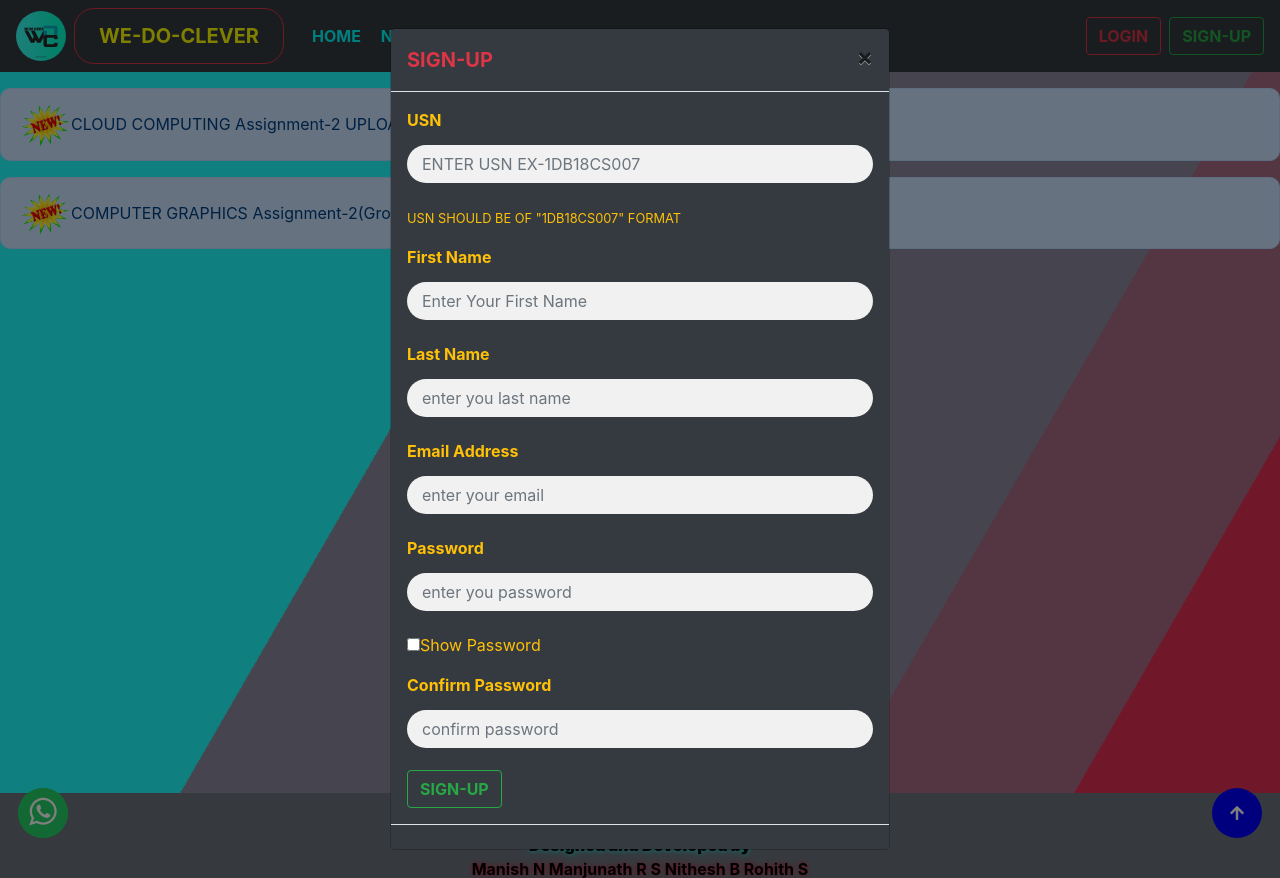
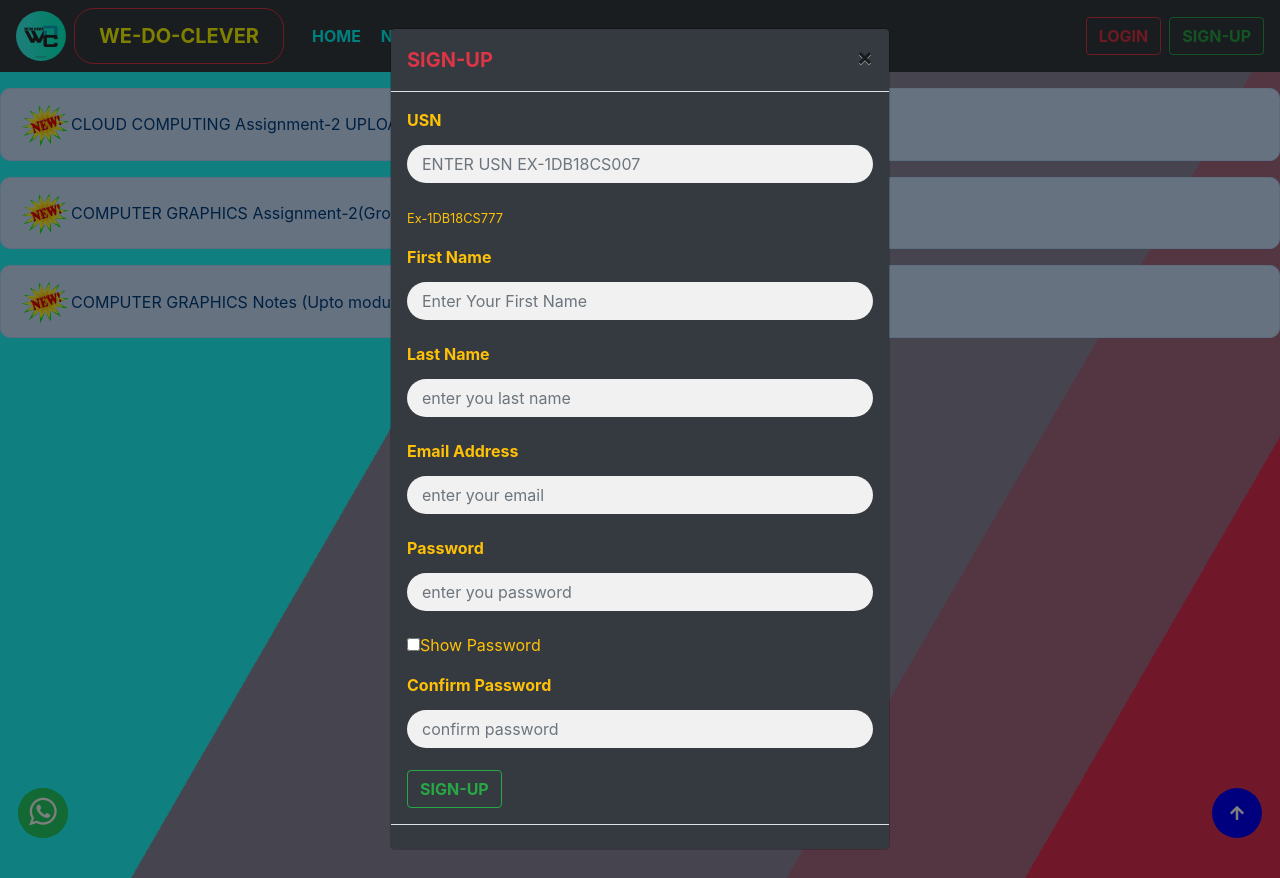
Before and after one commit to MonstrousEye/Assignment, a Django app: page / in a window 1280 px wide, after a click on "SIGN-UP". Run offline with Django 3.2, Linux system fonts and the light colour scheme; some libraries are stand-ins or nearby versions.

Commit message:
final commit

```diff
--- a/templates/basic.html
+++ b/templates/basic.html
@@ -157,8 +157,8 @@
 
       <div class="form-group text-warning">
       <label for="username"><b>USN</b></label>
-      <input type="text" class="form-control " name="username" id="username" pattern="1DB[0-9][0-9][A-Z][A-Z][0-9][0-9][0-9]" placeholder="ENTER USN EX-1DB18CS007 " required>
-      <small>USN SHOULD BE OF "1DB18CS007" FORMAT</small>
+      <input type="text" class="form-control " name="username" id="username" pattern="[0-9][A-Z][A-Z][0-9][0-9][A-Z][A-Z][0-9][0-9][0-9]" placeholder="ENTER USN EX-1DB18CS007 " required>
+      <small>Ex-1DB18CS777</small>
       </div>
 
      <div class="form-group text-warning">
--- a/templates/index.html
+++ b/templates/index.html
@@ -79,14 +79,21 @@ h1 {
 <div class="alert alert-primary d-flex align-items-center mt-3" role="alert" role="alert" style="border-radius:10px; text-align:center; ">
   <img  src="{% static 'images/icon_new.gif' %}" alt="Logo" style="width:50px;" >
   <div >
-     CLOUD COMPUTING Assignment-2 UPLOADED <a href="/assignments" target="_blank"  >Clickhere</a>
+     CLOUD COMPUTING Assignment-2 UPLOADED <a href="/assignments" target="_blank"  > Clickhere</a>
   </div>
 </div>
 
 <div class="alert alert-primary d-flex align-items-center" role="alert" role="alert" style="border-radius:10px; text-align:center; ">
   <img  src="{% static 'images/icon_new.gif' %}" alt="Logo" style="width:50px;" >
   <div >
-   COMPUTER GRAPHICS Assignment-2(Group-4, Group-2) UPLOADED <a href="/assignments" target="_blank"  >Clickhere</a>
+   COMPUTER GRAPHICS Assignment-2(Group-4, Group-2) UPLOADED <a href="/assignments" target="_blank"  > Clickhere</a>
+  </div>
+</div>
+
+<div class="alert alert-primary d-flex align-items-center" role="alert" role="alert" style="border-radius:10px; text-align:center; ">
+  <img  src="{% static 'images/icon_new.gif' %}" alt="Logo" style="width:50px;" >
+  <div >
+   COMPUTER GRAPHICS Notes (Upto module-4) UPLOADED <a href="/notes" target="_blank"> Clickhere</a>
   </div>
 </div>
 
```
Also changed, not shown: templates/assignments.html (+16 -9 lines), templates/notes.html (+5 -6 lines), db.sqlite3.
